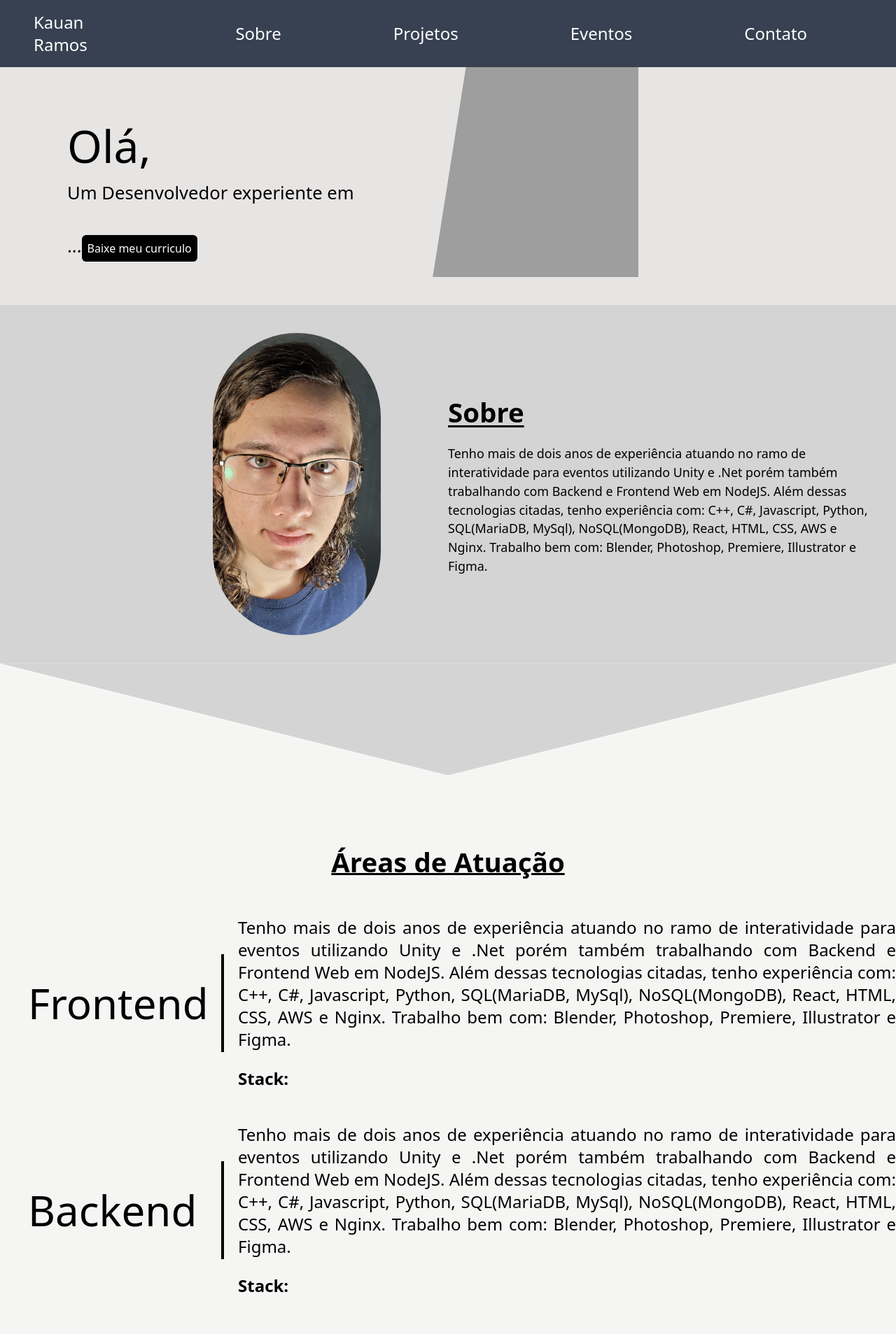
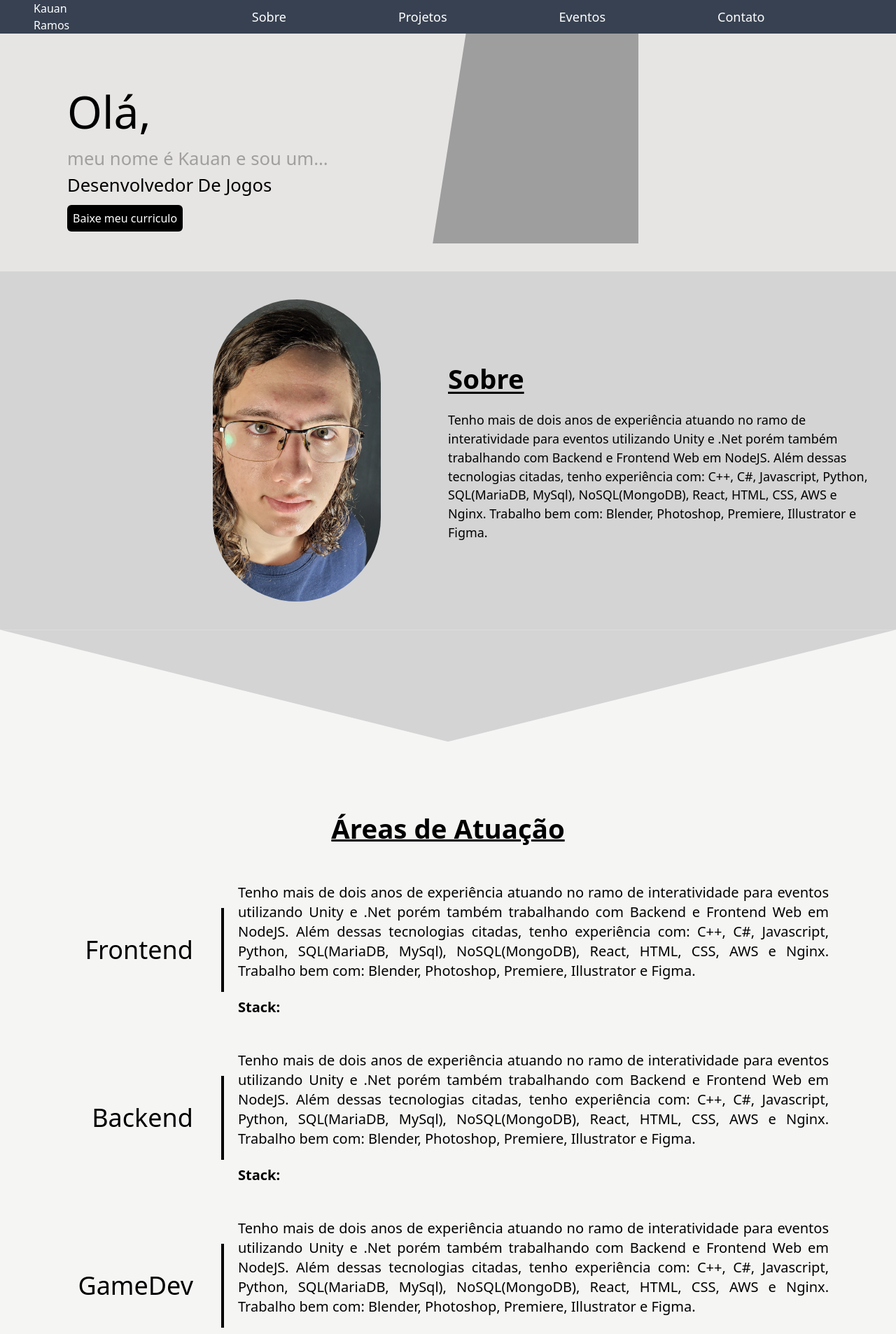
Before and after one commit to Kauan231/Portfolio, a React (Vite) app in the folder portfolio/: page / in a window 1280 px wide. Shown: the top 1907 px of the page at 70% size. Built offline with nearby package versions, Linux system fonts and the light colour scheme.

Commit message:
Added Gallery

```diff
--- a/portfolio/package.json
+++ b/portfolio/package.json
@@ -11,7 +11,9 @@
   },
   "dependencies": {
     "react": "^18.2.0",
-    "react-dom": "^18.2.0"
+    "react-dom": "^18.2.0",
+    "react-icons": "^5.0.1",
+    "react-type-animation": "^3.2.0"
   },
   "devDependencies": {
     "@types/react": "^18.2.43",
--- a/portfolio/src/App.jsx
+++ b/portfolio/src/App.jsx
@@ -5,6 +5,7 @@ import AreasDeAtuacao from './components/AreasDeAtuacao'
 import About from './components/About'
 import Projetos from './components/Projetos'
 import Eventos from './components/Eventos'
+import Contato from './components/Contact'
 
 function App() {
 
@@ -16,6 +17,7 @@ function App() {
     <AreasDeAtuacao/>
     <Projetos/>
     <Eventos/>
+    <Contato/>
     </>
   )
 }
--- a/portfolio/src/components/Backend.jsx
+++ b/portfolio/src/components/Backend.jsx
@@ -2,15 +2,15 @@ export default function Backend(){
     return (
         <>
             <div className="h-auto w-full justify-center items-center grid grid-cols-4 mt-12">
-                <span className="text-6xl col-span-1 border-r-4 border-black p-10 text-right">Backend </span>
+                <span className="text-4xl col-span-1 border-r-4 border-black p-10 text-right">Backend </span>
                 <div className="col-span-3 ml-5">
-                    <aside className="text-2xl  text-justify">
+                    <aside className="text-xl text-justify  pr-24">
                     Tenho mais de dois anos de experiência atuando no ramo de interatividade para eventos utilizando Unity e .Net porém também trabalhando com Backend e Frontend Web em NodeJS.
                     Além dessas tecnologias citadas, tenho experiência com: C++, C#, Javascript, Python, SQL(MariaDB, MySql), NoSQL(MongoDB), React, HTML, CSS, AWS e Nginx.
                     Trabalho bem com: Blender, Photoshop, Premiere, Illustrator e Figma.
                     </aside>
                     <br></br>
-                    <span className="text-2xl col-span-3  text-justify  font-semibold"> Stack:</span>
+                    <span className="text-xl text-justify  font-semibold"> Stack:</span>
                 </div>
 
 
--- /dev/null
+++ b/portfolio/src/components/Contact.jsx
@@ -0,0 +1,45 @@
+import { MdOutlineEmail } from "react-icons/md";
+import { FaWhatsapp } from "react-icons/fa";
+import { FaLinkedin } from "react-icons/fa";
+
+export default function Contato() {
+    return (
+        <>
+        <div className="bg-stone-200" id="contato">
+            <div className='flex justify-center align-middle pt-12'>
+                <span className='font-semibold text-[3vw] text-center underline underline-offset-8'>Contato</span>
+            </div>
+            <div className="grid grid-cols-3 pb-12">
+                <div className="justify-center align-middle pt-12">
+                    <div>
+                        <MdOutlineEmail className="w-full h-[12vh]"/>
+                        <div className='flex justify-center align-middle pt-2'>
+                            <span className='font-semibold text-[1.5vw] text-center'>E-mail</span>
+                        </div>
+                    </div>
+                </div>
+
+                <div className="justify-center align-middle pt-12">
+                    <div>
+                        <FaWhatsapp className="w-full h-[12vh]"/>
+                        <div className='flex justify-center align-middle pt-2'>
+                            <span className='font-semibold text-[1.5vw] text-center'>Whatsapp</span>
+                        </div>
+                    </div>
+                </div>
+
+                <div className="justify-center align-middle pt-12">
+                    <div>
+                        <FaLinkedin className="w-full h-[12vh]"/>
+                        <div className='flex justify-center align-middle pt-2'>
+                            <span className='font-semibold text-[1.5vw] text-center'>LinkedIn</span>
+                        </div>
+                    </div>
+                </div>
+
+            </div>
+
+        </div>
+        </>
+    )
+}
--- a/portfolio/src/components/Frontend.jsx
+++ b/portfolio/src/components/Frontend.jsx
@@ -2,15 +2,15 @@ export default function Frontend(){
     return (
         <>
             <div className="h-auto w-full justify-center items-center grid grid-cols-4 mt-12">
-                <span className="text-6xl col-span-1 border-r-4 border-black p-10 text-right">Frontend </span>
+                <span className="text-4xl col-span-1 border-r-4 border-black p-10 text-right">Frontend </span>
                 <div className="col-span-3 ml-5">
-                    <aside className="text-2xl  text-justify">
+                    <aside className="text-xl text-justify pr-24">
                     Tenho mais de dois anos de experiência atuando no ramo de interatividade para eventos utilizando Unity e .Net porém também trabalhando com Backend e Frontend Web em NodeJS.
                     Além dessas tecnologias citadas, tenho experiência com: C++, C#, Javascript, Python, SQL(MariaDB, MySql), NoSQL(MongoDB), React, HTML, CSS, AWS e Nginx.
                     Trabalho bem com: Blender, Photoshop, Premiere, Illustrator e Figma.
                     </aside>
                     <br></br>
-                    <span className="text-2xl col-span-3  text-justify  font-semibold"> Stack:</span>
+                    <span className="text-xl text-justify font-semibold"> Stack:</span>
                 </div>
 
 
--- a/portfolio/src/components/Gamedev.jsx
+++ b/portfolio/src/components/Gamedev.jsx
@@ -2,15 +2,15 @@ export default function Gamedev(){
     return (
         <>
             <div className="h-auto w-full  justify-center items-center grid grid-cols-4 mt-12">
-                <span className="text-6xl col-span-1 border-r-4 border-black p-10 text-right">GameDev </span>
+                <span className="text-4xl col-span-1 border-r-4 border-black p-10 text-right">GameDev </span>
                 <div className="col-span-3 ml-5">
-                    <aside className="text-2xl  text-justify">
+                    <aside className="text-xl text-justify pr-24">
                     Tenho mais de dois anos de experiência atuando no ramo de interatividade para eventos utilizando Unity e .Net porém também trabalhando com Backend e Frontend Web em NodeJS.
                     Além dessas tecnologias citadas, tenho experiência com: C++, C#, Javascript, Python, SQL(MariaDB, MySql), NoSQL(MongoDB), React, HTML, CSS, AWS e Nginx.
                     Trabalho bem com: Blender, Photoshop, Premiere, Illustrator e Figma.
                     </aside>
                     <br></br>
-                    <span className="text-2xl col-span-3  text-justify  font-semibold"> Stack:</span>
+                    <span className="text-xl text-justify  font-semibold"> Stack:</span>
                 </div>
 
             </div>
--- a/portfolio/src/components/Header.jsx
+++ b/portfolio/src/components/Header.jsx
@@ -1,23 +1,25 @@
+
+
 export default function Header(){
     return (
-    <header className="h-24 bg-gray-700 ">
+    <header className="h-12 bg-gray-700 ">
         <div className="flex items-center h-full">
             <div className='flex items-center justify-start'>
-                <a href="/" className=' flex h-full items-center justify-start text-2xl font-medium p-12 text-white'>Kauan Ramos</a>
+                <a href="/" className=' flex h-full items-center justify-start text-2lg font-medium p-12 text-white'>Kauan Ramos</a>
             </div>
             <div className='flex w-full h-full items-center justify-center'>
                 <ul className="flex h-full space-x-36">
                     <li>
-                        <a href="#sobre" className="flex h-full items-center text-2xl font-medium p-2 text-white">Sobre</a>
+                        <a href="#sobre" className="flex h-full items-center text-lg font-medium p-2 text-white">Sobre</a>
                     </li>
                     <li>
-                        <a href="/projetos" className="flex h-full items-center text-2xl font-medium p-2 text-white">Projetos</a>
+                        <a href="#projetos" className="flex h-full items-center text-lg font-medium p-2 text-white">Projetos</a>
                     </li>
                     <li>
-                        <a href="/eventos" className="flex h-full items-center text-2xl font-medium p-2 text-white">Eventos</a>
+                        <a href="#eventos" className="flex h-full items-center text-lg font-medium p-2 text-white">Eventos</a>
                     </li>
                     <li>
-                        <a href="/contato" className="flex h-full items-center text-2xl font-medium p-2 text-white">Contato</a>
+                        <a href="#contato" className="flex h-full items-center text-lg font-medium p-2 text-white">Contato</a>
                     </li>
                 </ul>
             </div>
--- a/portfolio/src/components/Hero.jsx
+++ b/portfolio/src/components/Hero.jsx
@@ -1,16 +1,33 @@
 import './style/Hero.css'
 import Curriculo from '../assets/home/documentos/Curriculo_KauanRamos.pdf'
-import GithubLogo from '../assets/home/github-mark.svg'
+import { TypeAnimation } from 'react-type-animation';
 
 export default function Hero(){
     return (
         <>
         <div className="h-auto w-full grid grid-flow-row grid-cols-5 bg-stone-200 items-center">
-                <div className='pl-24 col-span-2'>
+                <div className='pl-24 col-span-2 '>
                     <h1 className="text-[5vw] font-medium text-gray"> Olá,</h1>
-                    <span className="text-[2vw] font-medium  text-gray pt-5"> Um Desenvolvedor experiente em ...</span>
-
-                    <button className='pt-12' onClick={
+                    <h1 className="text-[2vw] font-medium text-gray opacity-30 text-left"> meu nome é Kauan e sou um...</h1>
+                    <div>
+                        <h1 className="text-[2vw] font-medium text-gray text-left">
+                        <TypeAnimation
+                        sequence={[
+                            // Same substring at the start will only be typed out once, initially
+                            'Desenvolvedor Frontend',
+                            1000, // wait 1s before replacing "Mice" with "Hamsters"
+                            'Desenvolvedor Backend',
+                            1000,
+                            'Desenvolvedor De Jogos',
+                            1000
+                        ]}
+                        wrapper="span"
+                        speed={20}
+                        repeat={Infinity}
+                         />
+                        </h1>
+                    </div>
+                    <button className='pt-4' onClick={
                         (e) => {
                             e.preventDefault();
                             const link = document.createElement('a');
```
Also changed, not shown: portfolio/src/components/Eventos.jsx (+82 -5 lines), portfolio/src/components/Projetos.jsx (+4 -18 lines), portfolio/src/assets/home/eventos/Adidas.jpg (added), 1 other file (tests, documents, lock files or other folders).
